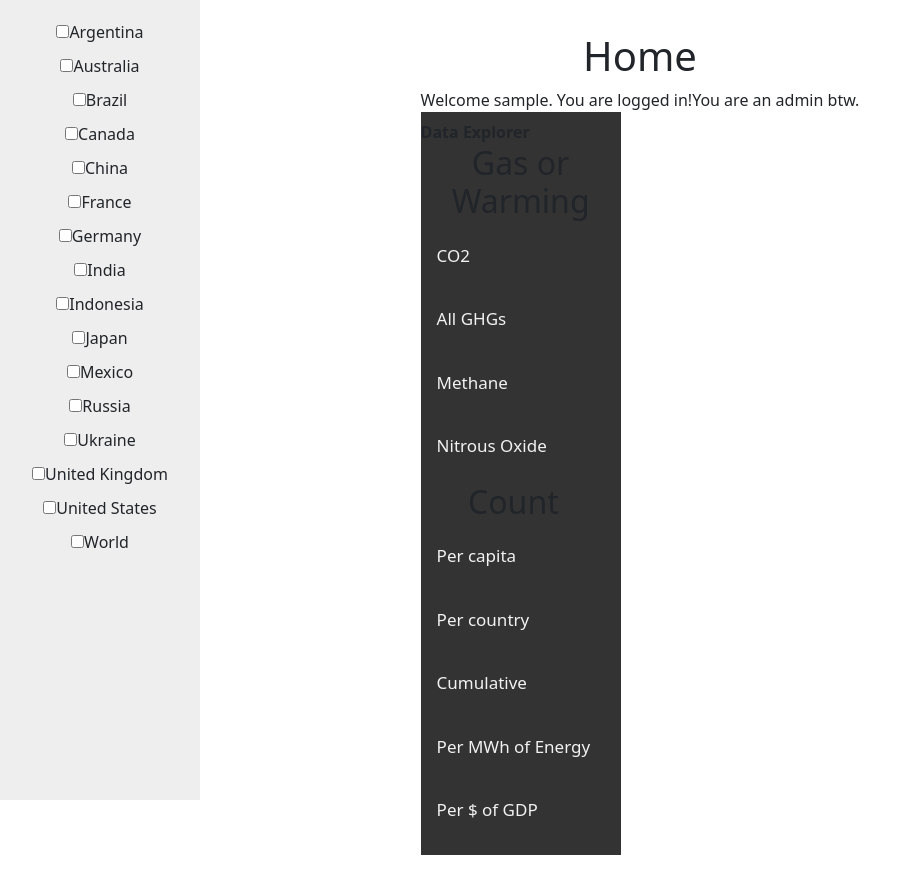
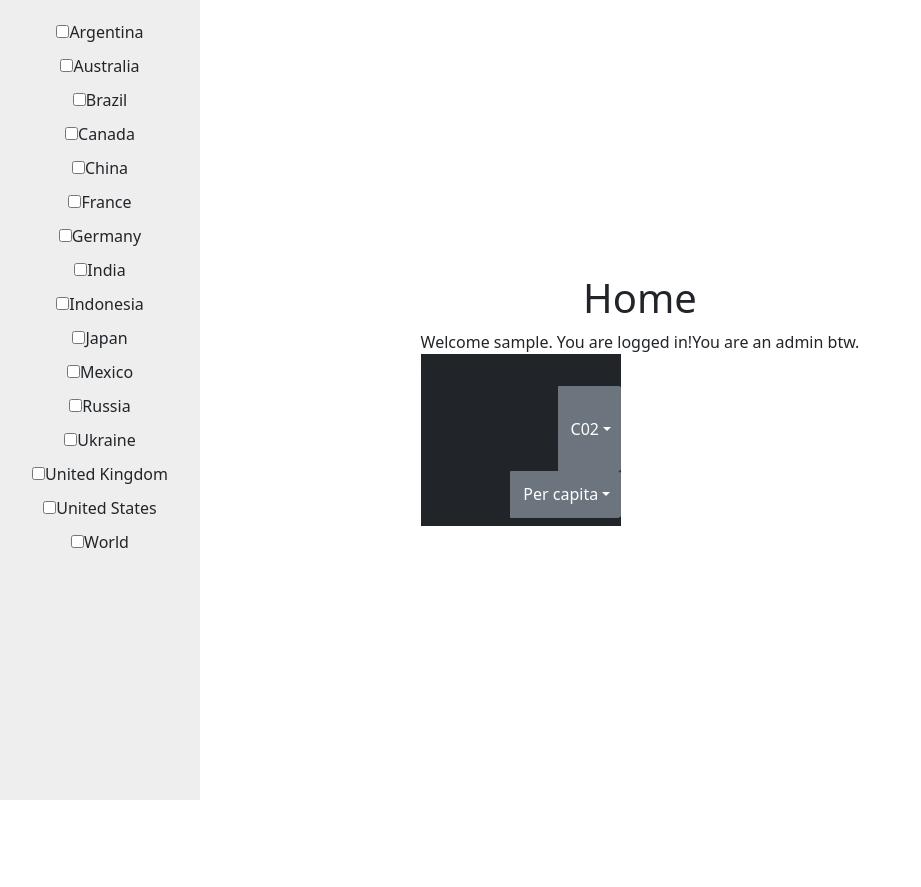
Before and after one commit to 2034254/FinalProjectDBTWA, a React (Vite) app in the folder Frontend/my-auth-app/: page /Home in a window 1280 px wide. Shown: the whole page, without its empty margins (0-921 px from the left). After the commit the page ends 800 px from the top, so only its background shows below. Built offline with nearby package versions, Linux system fonts and the light colour scheme; sample sign-in values are in the browser's storage.

Commit message:
DropDown and Buttons

```diff
--- a/Frontend/my-auth-app/src/views/Home.jsx
+++ b/Frontend/my-auth-app/src/views/Home.jsx
@@ -34,25 +34,31 @@ function Home() {
             <h1>Home</h1>
             Welcome {username}. You are logged in!
             {isAdmin? 'You are an admin btw.':''}
-            <nav className='navbar navbar-default topnav'>
+            <nav className='navbar navbar-dark bg-dark topnav'>
                 <label>Data Explorer</label>
-                <div className='container-left'>
+                <div className='btn-group'>
                     <h2>Gas or Warming</h2>
-                    <ul className='nav navbar-nav'>
-                        <li className='active'><a href='#'>CO2</a></li>
-                        <li><a href='#'>All GHGs</a></li>
-                        <li><a href='#'>Methane</a></li>
-                        <li><a href='#'>Nitrous Oxide</a></li>
+                    <button className='btn btn-secondary dropdown-toggle' type='button' id='defaultDropdown' data-bs-toggle='dropdown' data-bs-auto-close='true' aria-expanded='false'>
+                        C02
+                    </button>
+                    <ul className='dropdown-menu' aria-labelledby='defaultDropdown'>
+                        <li><a className='dropdown-item' href='#'>C02</a></li>
+                        <li><a className='dropdown-item' href='#'>All GHGs</a></li>
+                        <li><a className='dropdown-item' href='#'>Methane</a></li>
+                        <li><a className='dropdown-item' href='#'>Nitrous Oxide</a></li>
                     </ul>
                 </div>
-                <div className='container-right'>
+                <div className='btn-group'>
                     <h2>Count</h2>
-                    <ul className='nav navbar-nav'>
-                        <li className='active'><a href=''>Per capita</a></li>
-                        <li><a href=''>Per country</a></li>
-                        <li><a href=''>Cumulative</a></li>
-                        <li><a href=''>Per MWh of Energy</a></li>
-                        <li><a href=''>Per $ of GDP</a></li>
+                    <button className='btn btn-secondary dropdown-toggle' type='button' id='defaultDropdown' data-bs-toggle='dropdown' data-bs-auto-close='true' aria-expanded='false'>
+                        Per capita
+                    </button>
+                    <ul className='dropdown-menu' aria-labelledby='defaultDropdown'>
+                        <li><a className='dropdown-item' href='#'>Per capita</a></li>
+                        <li><a className='dropdown-item' href='#'>Per country</a></li>
+                        <li><a className='dropdown-item' href='#'>Cumulative</a></li>
+                        <li><a className='dropdown-item' href='#'>Per MWh of Energy</a></li>
+                        <li><a className='dropdown-item' href='#'>Per $ of GDP</a></li>
                     </ul>
                 </div>
             </nav>
```
